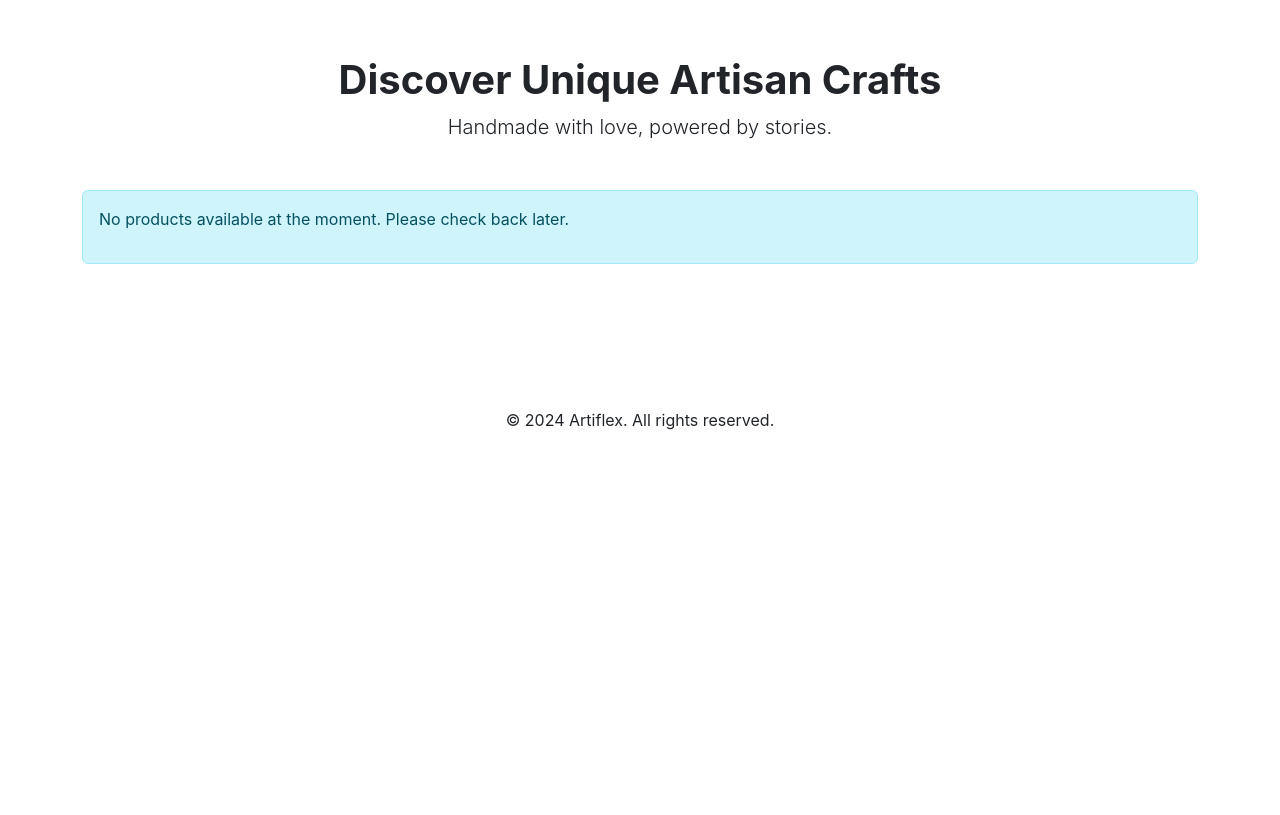
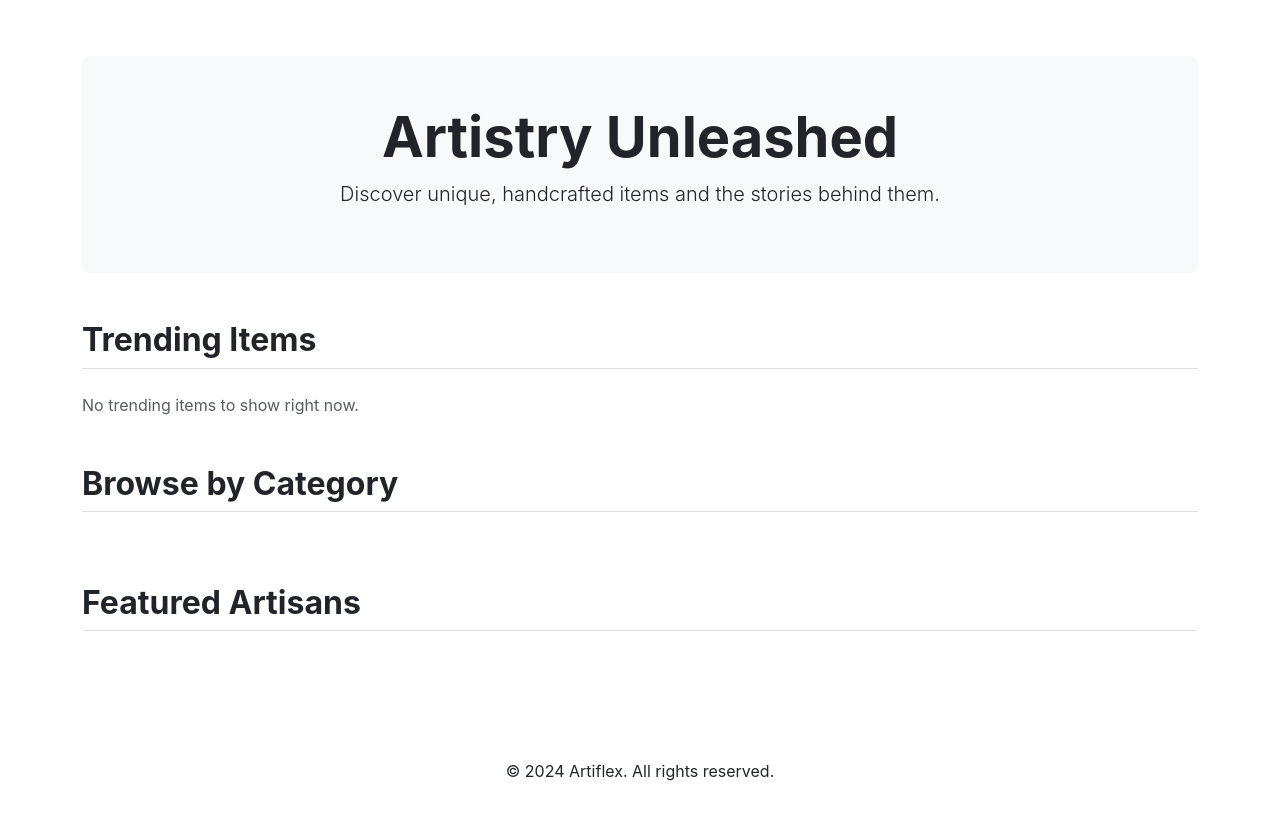
Before and after one commit to lokesh-18a/artiflex, a FastAPI app: page / in a window 1280 px wide. Shown: the part 83-898 px from the top of the page. Before the commit the page ends 513 px from the top, so only its background shows below. Run offline with FastAPI, Linux system fonts and the light colour scheme.

Commit message:
pushfiles

```diff
--- a/crud.py
+++ b/crud.py
@@ -3,6 +3,7 @@ import models, schemas
 from passlib.context import CryptContext
 from typing import List
 from sqlalchemy.orm import Session, joinedload
+from sqlalchemy import func
 
 pwd_context = CryptContext(schemes=["bcrypt"], deprecated="auto")
 
@@ -124,3 +125,40 @@ def update_order_status(db: Session, order_id: int, artist_id: int, new_status:
 
 def get_products_by_category(db: Session, category_name: str):
     return db.query(models.Product).filter(models.Product.category == category_name).all()
+# crud.py - Add these new functions
+
+from sqlalchemy import func
+from sqlalchemy.orm import joinedload # Make sure this is imported
+
+# ... existing functions ...
+
+def get_trending_products(db: Session, limit: int = 4):
+    """
+    Gets products ordered by the number of times they have been sold.
+    """
+    return (
+        db.query(models.Product)
+        .join(models.OrderItem)
+        .group_by(models.Product.id)
+        .order_by(func.sum(models.OrderItem.quantity).desc())
+        .limit(limit)
+        .all()
+    )
+
+def get_all_categories(db: Session):
+    """
+    Gets a distinct list of all category names.
+    """
+    return db.query(models.Product.category).distinct().all()
+
+def get_all_artists(db: Session, limit: int = 8):
+    """
+    Gets a list of all users with the 'artist' role.
+    """
+    return (
+        db.query(models.User)
+        .filter(models.User.role == models.UserRole.ARTIST)
+        .options(joinedload(models.User.products)) # Optional: load products for performance
+        .limit(limit)
+        .all()
+    )
--- a/routers/public.py
+++ b/routers/public.py
@@ -12,21 +12,25 @@ router = APIRouter()
 templates = Jinja2Templates(directory="templates")
 
 @router.get("/", response_class=HTMLResponse)
+# routers/public.py
+
+@router.get("/", response_class=HTMLResponse)
 async def home(request: Request, db: Session = Depends(get_db)):
     # This is the safe pattern we established
     user = request.session.get("user")
-    products = crud.get_products(db, limit=30) # Fetch more products to have enough for categories
-    # Group products by their category
-    categorized_products = defaultdict(list)
-    for product in products:
-        if product.category: # Ensure product has a category
-            categorized_products[product.category].append(product)
-    # ==========================
+
+    # === NEW LOGIC: Fetch all the data for our dynamic homepage ===
+    trending_products = crud.get_trending_products(db, limit=4)
+    categories = [c[0] for c in crud.get_all_categories(db)] # Extract names from tuples
+    artists = crud.get_all_artists(db, limit=8)
+    # =============================================================
 
     context = {
         "request": request,
         "user": user,
-        "categorized_products": categorized_products, # Pass the new grouped dictionary
+        "trending_products": trending_products,
+        "categories": categories,
+        "artists": artists,
         "currency": "INR",
         "conversion_rate": 83.0
     }
--- a/templates/public/index.html
+++ b/templates/public/index.html
@@ -3,41 +3,54 @@
 {% block title %}Welcome to Artiflex{% endblock %}
 
 {% block content %}
-<div class="text-center mb-5">
-    <h1>Discover Unique Artisan Crafts</h1>
-    <p class="lead">Handmade with love, powered by stories.</p>
+<!-- 1. Header is handled by base.html -->
+<!-- We add a hero/welcome section -->
+<div class="text-center p-5 mb-5 bg-light rounded-3">
+    <h1 class="display-4 fw-bold">Artistry Unleashed</h1>
+    <p class="lead">Discover unique, handcrafted items and the stories behind them.</p>
 </div>
-{% if categorized_products %}
-<div class="category-browse-section text-center mb-5">
-    <h3 class="mb-4">Browse by Category</h3>
-    <div>
-        {% for category_name in categorized_products.keys() %}
-            <a href="/category/{{ category_name }}" class="btn btn-outline-secondary btn-lg m-2">
+
+
+<!-- 2. Trending Items Section -->
+<div class="mb-5">
+    <h2 class="mb-4 pb-2 border-bottom">Trending Items</h2>
+    {% if trending_products %}
+        <div class="row row-cols-1 row-cols-md-2 row-cols-lg-4 g-4">
+            {% for product in trending_products %}
+            <div class="col">
+                {% include "partials/product_card.html" with context %}
+            </div>
+            {% endfor %}
+        </div>
+    {% else %}
+        <p class="text-muted">No trending items to show right now.</p>
+    {% endif %}
+</div>
+
+
+<!-- 3. Categories Section -->
+<div class="mb-5">
+    <h2 class="mb-4 pb-2 border-bottom">Browse by Category</h2>
+    <div class="d-flex flex-wrap justify-content-center">
+        {% for category_name in categories %}
+            <a href="/category/{{ category_name }}" class="btn btn-lg btn-outline-dark m-2 flex-grow-1">
                 {{ category_name }}
             </a>
         {% endfor %}
     </div>
 </div>
-<hr class="mb-5">
-{% endif %}
-<!-- This is the new categorized display loop -->
-{% if categorized_products %}
-    {% for category_name, products_in_category in categorized_products.items() %}
-        <div class="category-section mb-5">
-            <h2 class="mb-3 pb-2 border-bottom">{{ category_name }}</h2>
-            <div class="row row-cols-1 row-cols-md-2 row-cols-lg-4 g-4">
-                {% for product in products_in_category %}
-                <div class="col">
-                    {% include "partials/product_card.html" %}
-                </div>
-                {% endfor %}
-            </div>
+
+
+<!-- 4. Profiles of the Artisans Section -->
+<div>
+    <h2 class="mb-4 pb-2 border-bottom">Featured Artisans</h2>
+    <div class="row row-cols-1 row-cols-md-2 row-cols-lg-4 g-4">
+        {% for artist in artists %}
+        <div class="col">
+            {% include "partials/artisan_card.html" %}
         </div>
-    {% endfor %}
-{% else %}
-    <div class="alert alert-info">
-        <p>No products available at the moment. Please check back later.</p>
+        {% endfor %}
     </div>
-{% endif %}
+</div>
 
 {% endblock %}
```
Also changed, not shown: templates/partials/artisan_card.html (added, +17 -0 lines), artiflex.db.
